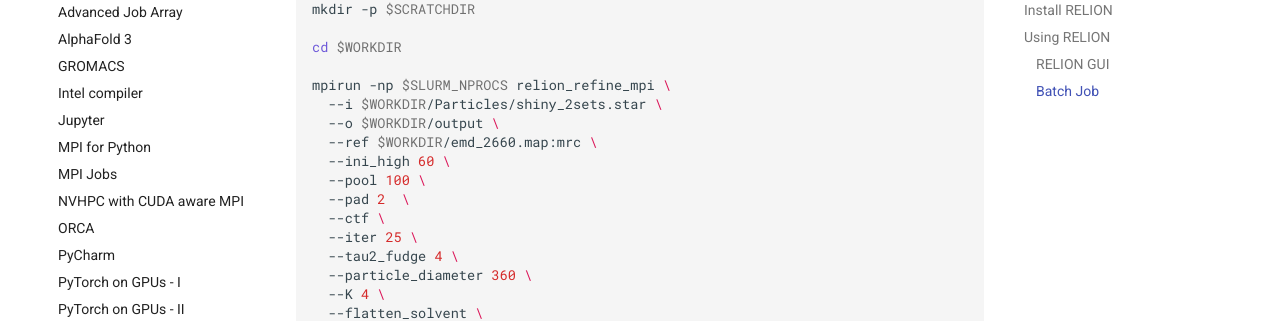
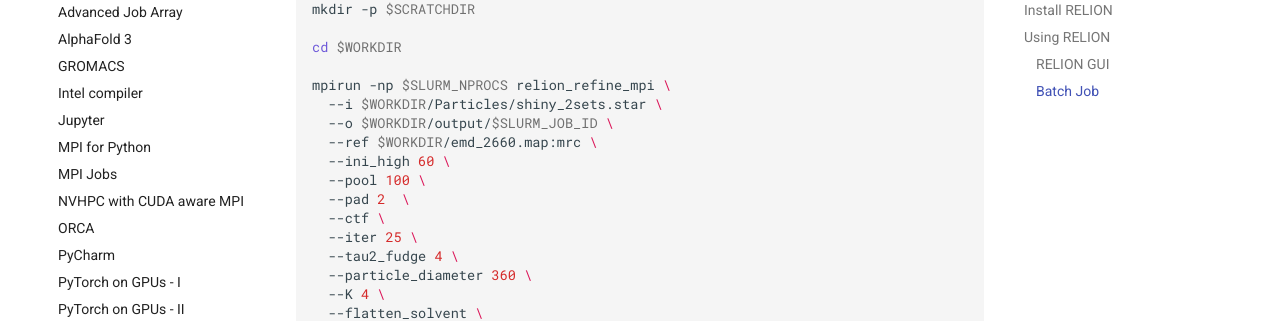
Before and after one commit to mit-orcd/orcd-docs-edit, an MkDocs documentation site: the page built from docs/recipes/relion.md, in a window 1280 px wide and 900 px high, scrolled down 3943 px. Shown: the part 152-473 px from the top of the window. Built offline with MkDocs 1.6.1 and Material for MkDocs 9.7.7, drawn with Linux system fonts in a browser that asks for light colours.

Commit message:
fixing output file generation

```diff
--- a/docs/recipes/relion.md
+++ b/docs/recipes/relion.md
@@ -200,7 +200,7 @@ cd $WORKDIR
 
 mpirun -np $SLURM_NPROCS relion_refine_mpi \
   --i $WORKDIR/Particles/shiny_2sets.star \
-  --o $WORKDIR/output \
+  --o $WORKDIR/output/$SLURM_JOB_ID \
   --ref $WORKDIR/emd_2660.map:mrc \
   --ini_high 60 \
   --pool 100 \
```
